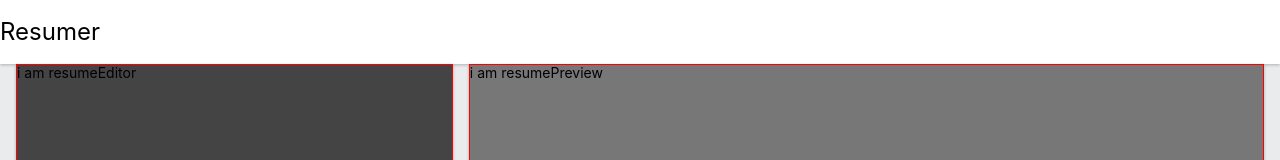
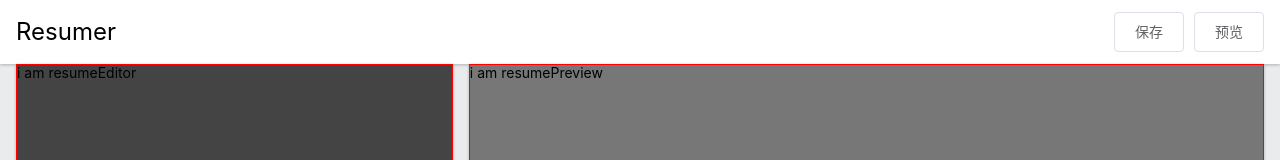
Before and after one commit to HaoAlone/Resumer, a Vue app: page / in a window 1280 px wide. Shown: the top 160 px of the page. Built offline with nearby package versions, Linux system fonts and the light colour scheme.

Commit message:
el-button

```diff
--- a/src/components/Topbar.vue
+++ b/src/components/Topbar.vue
@@ -2,6 +2,10 @@
   <div id="topbar">
     <div class="wrapper">
       <span class="logo">Resumer</span>
+      <div class="actions">
+        <el-button class="primary">保存</el-button>
+        <el-button>预览</el-button>
+      </div>
     </div>
   </div>
 
@@ -23,14 +27,22 @@
     max-width: 1440px;
     margin: 0 auto;
     height: 64px;
-  }
-  #topbar > .wrapper {
     display: flex;
     justify-content: space-between;
     align-items: center;
+    padding: 0 16px;
   }
   #topbar  .logo {
     font-size: 24px;
     color: #000;
   }
+  /*button {*/
+    /*width: 72px;*/
+    /*height: 32px;*/
+    /*border: none;*/
+    /*cursor: pointer;*/
+    /*font-size: 16px;*/
+    /*background: #ddd;*/
+    /*color: #222;*/
+  /*}*/
 </style>
```
